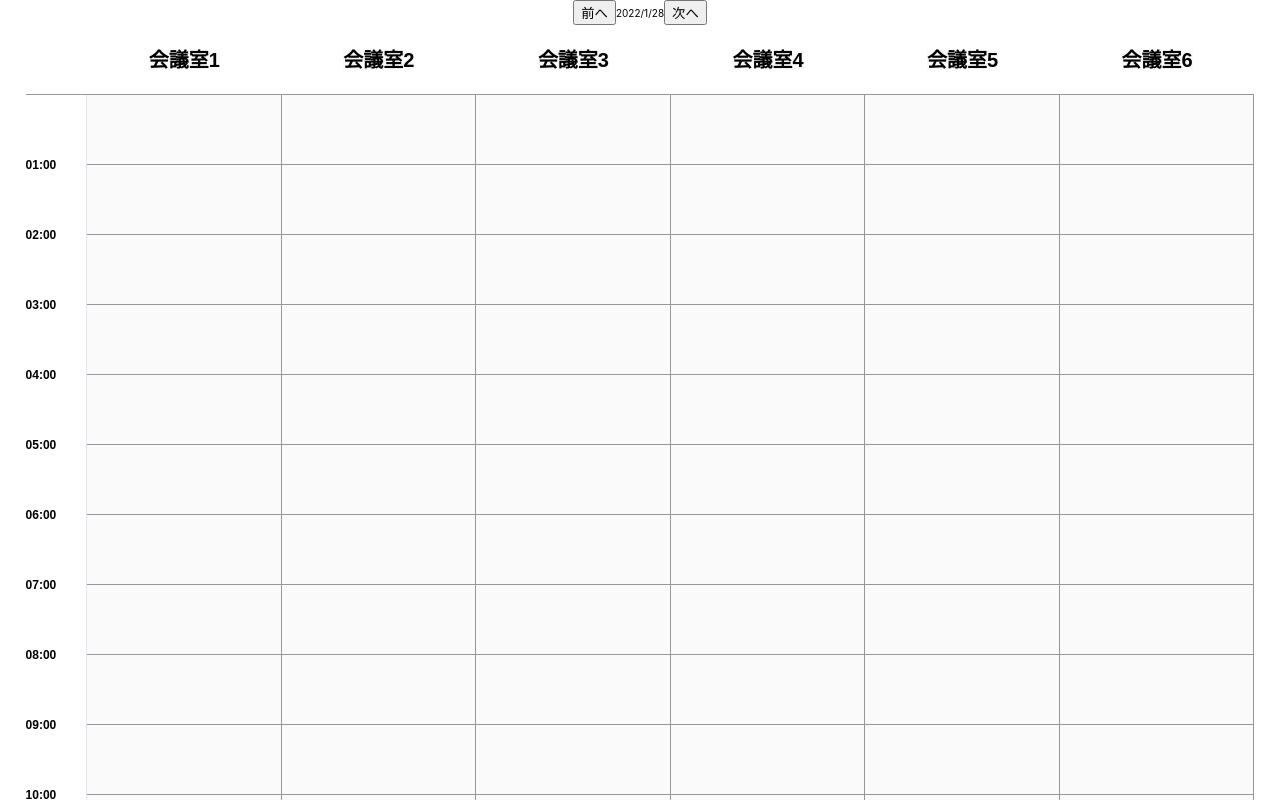
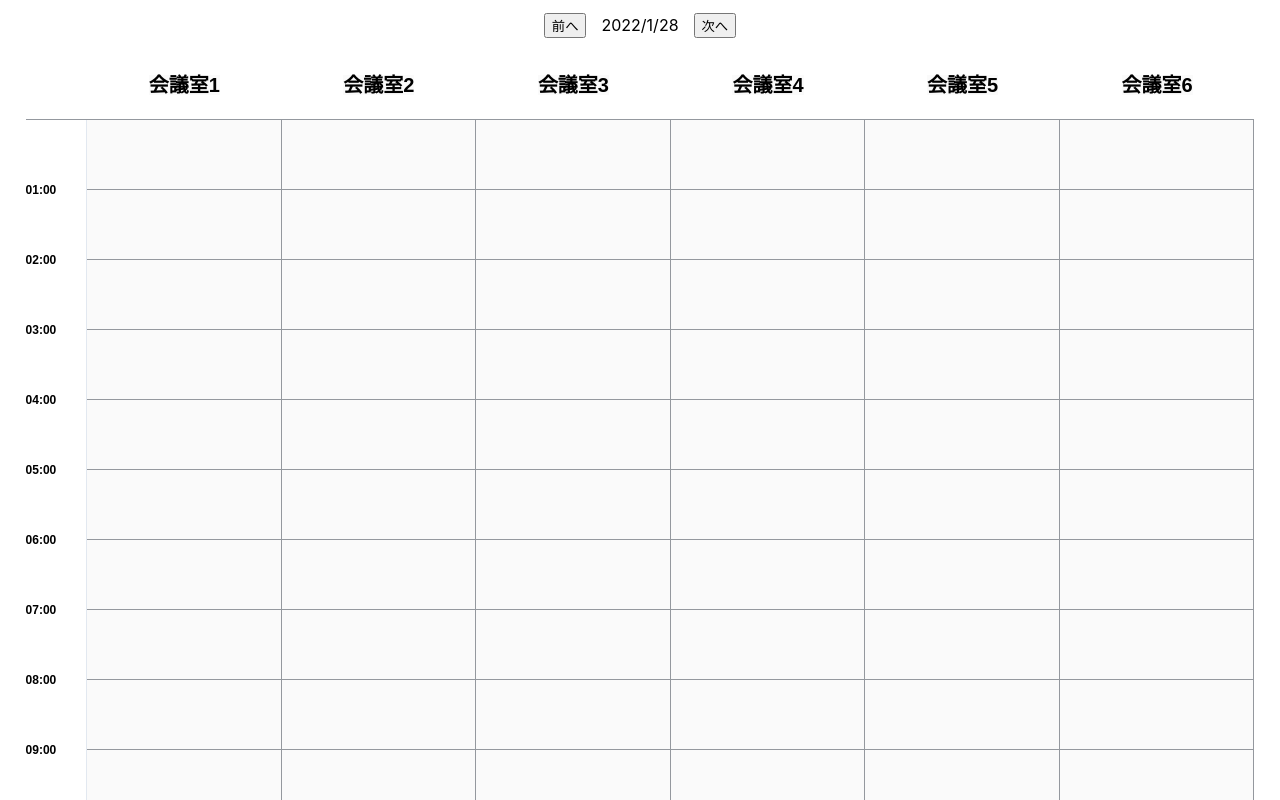
Before and after one commit to Hansyo/MR-UNRED-FRONT, a React (Create React App) app: page /reservations/daily in a window 1280 px wide. Shown: the top 800 px of the page. Built offline with nearby package versions, Linux system fonts and the light colour scheme.

Commit message:
ボタンのレイアウト変更

```diff
--- a/src/components/reservations/daily/DateSwitcher.css
+++ b/src/components/reservations/daily/DateSwitcher.css
@@ -1,5 +1,14 @@
-.reservations-daily--date-switch-container {
+.reservations-daily--date-switch-container{
   display: flex;
   align-items: center;
   justify-content: center;
 }
+
+.reservations-daily--date{
+  text-align: center;
+  font-size: 1.6rem;
+  padding: 15px 15px;
+}
+
+.reservations-daily--date-switch-button {
+}
--- a/src/components/reservations/daily/DateSwitcher.jsx
+++ b/src/components/reservations/daily/DateSwitcher.jsx
@@ -21,13 +21,16 @@ export const DateSwitcher = ({ selectedDate, onChange }) => {
 
   return (
     <div className="reservations-daily--date-switch-container">
+      <div className='reservations-daily--date-switch-buttons'>
         <button
           className="reservations-daily--date-switch-button"
           onClick={onClickPrev}
         >
          前へ
         </button>
+      </div>
         <div className="reservations-daily--date">{dateString}</div>
+      <div className='reservations-daily--date-switch-buttons'>
         <button
           className="reservations-daily--date-switch-button"
           onClick={onClickNext}
@@ -35,5 +38,6 @@ export const DateSwitcher = ({ selectedDate, onChange }) => {
          次へ
         </button>
       </div>
+    </div>
   );
 };
```
Lines whose indentation alone changed are shown as unchanged.
